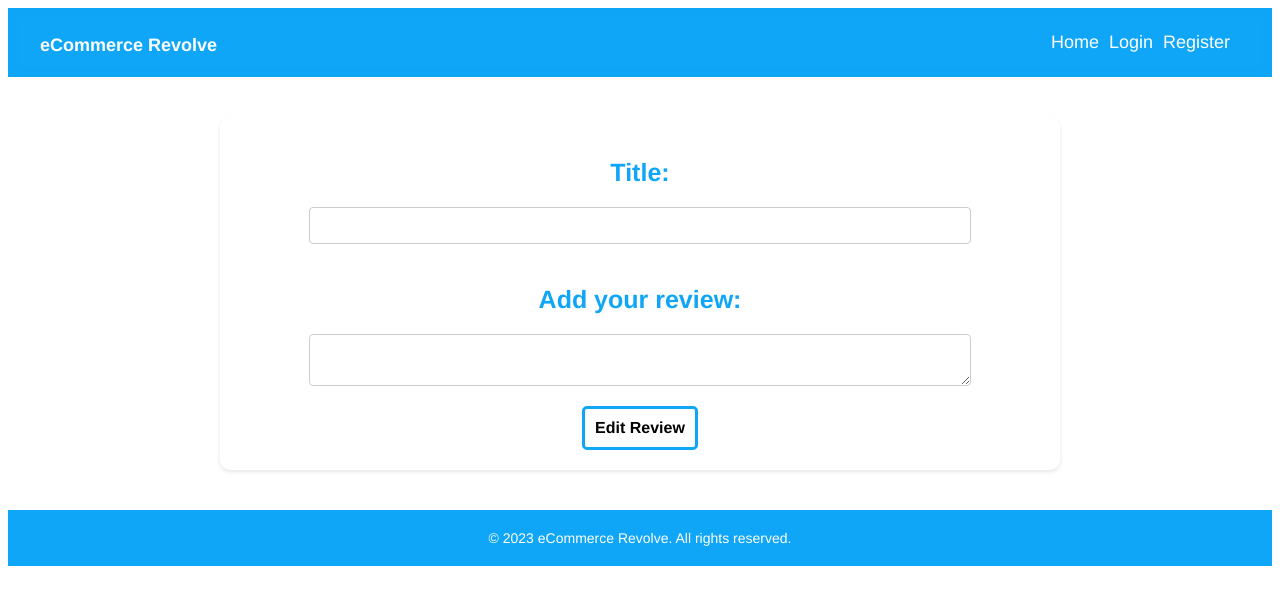
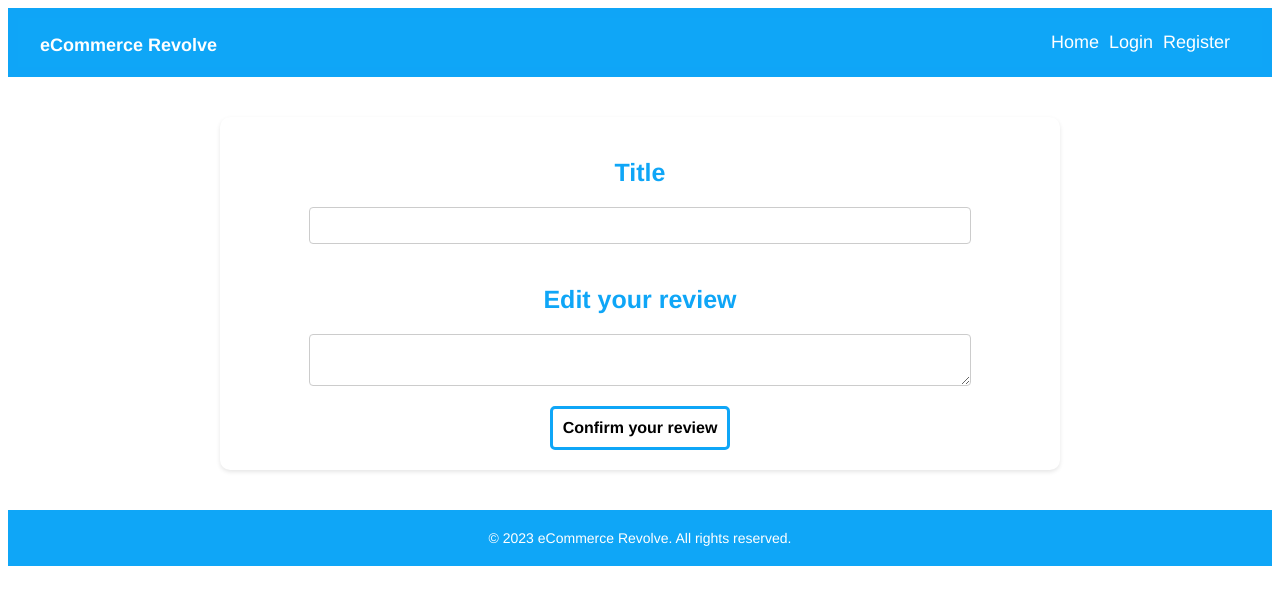
Before and after one commit to Shiby-Mathew/EcomRevolve, a React (Create React App) app in the folder client/: page /marketplace/1/edit-review in a window 1280 px wide. Shown: the top 604 px of the page. Built offline with nearby package versions, Linux system fonts and the light colour scheme; no server answers.

Commit message:
style updated for edit and delete btn

```diff
--- a/client/src/index.css
+++ b/client/src/index.css
@@ -304,6 +304,11 @@ h1 {
   transition: font-size 0.3s, margin-bottom 0.3s, color 0.3s;
 }
 
+.review-actions button[disabled] {
+  opacity: 0.5;
+  cursor: not-allowed;
+}
+
 .add-review-button {
   margin: 5px;
   padding: 5px;
--- a/client/src/pages/EditForm.js
+++ b/client/src/pages/EditForm.js
@@ -19,8 +19,8 @@ const EditForm = () => {
   console.log(reviewData);
 
   const [state, setState] = useState({
-    title:reviewData.title,
-    review:reviewData.review
+    title: reviewData.title,
+    review: reviewData.review,
   });
 
   // useEffect(() => {
@@ -30,11 +30,7 @@ const EditForm = () => {
   // const [editReview, { error }] = useMutation(UPDATE_REVIEW);
 
   const handleChange = (e) => {
-
-setState((prevState)=>{
-
-})
-
+    setState((prevState) => {});
   };
 
   const handleSubmit = async (e) => {
@@ -66,7 +62,7 @@ setState((prevState)=>{
     <div>
       <form onSubmit={handleSubmit}>
         <div className="review-container">
-          <h2>Title:</h2>
+          <h2>Title</h2>
           <input
             className="input"
             value={reviewData.title}
@@ -75,7 +71,7 @@ setState((prevState)=>{
             type="title"
           />
 
-          <h2>Add your review:</h2>
+          <h2>Edit your review</h2>
           <textarea
             className="review-textarea"
             value={reviewData.review}
@@ -83,7 +79,7 @@ setState((prevState)=>{
             onChange={handleChange}
           ></textarea>
           <a href="#" onClick={handleSubmit} className="submit-review-button">
-            Edit Review
+            Confirm your review
           </a>
         </div>
       </form>
```
